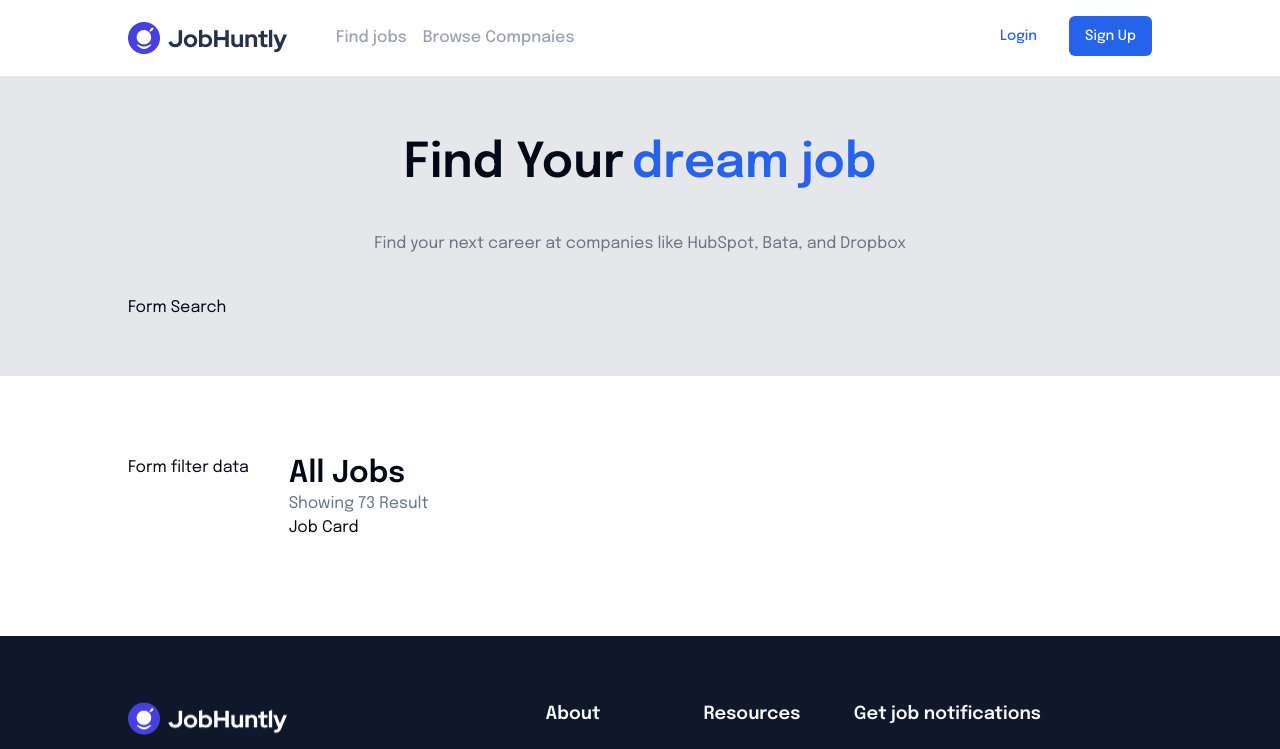
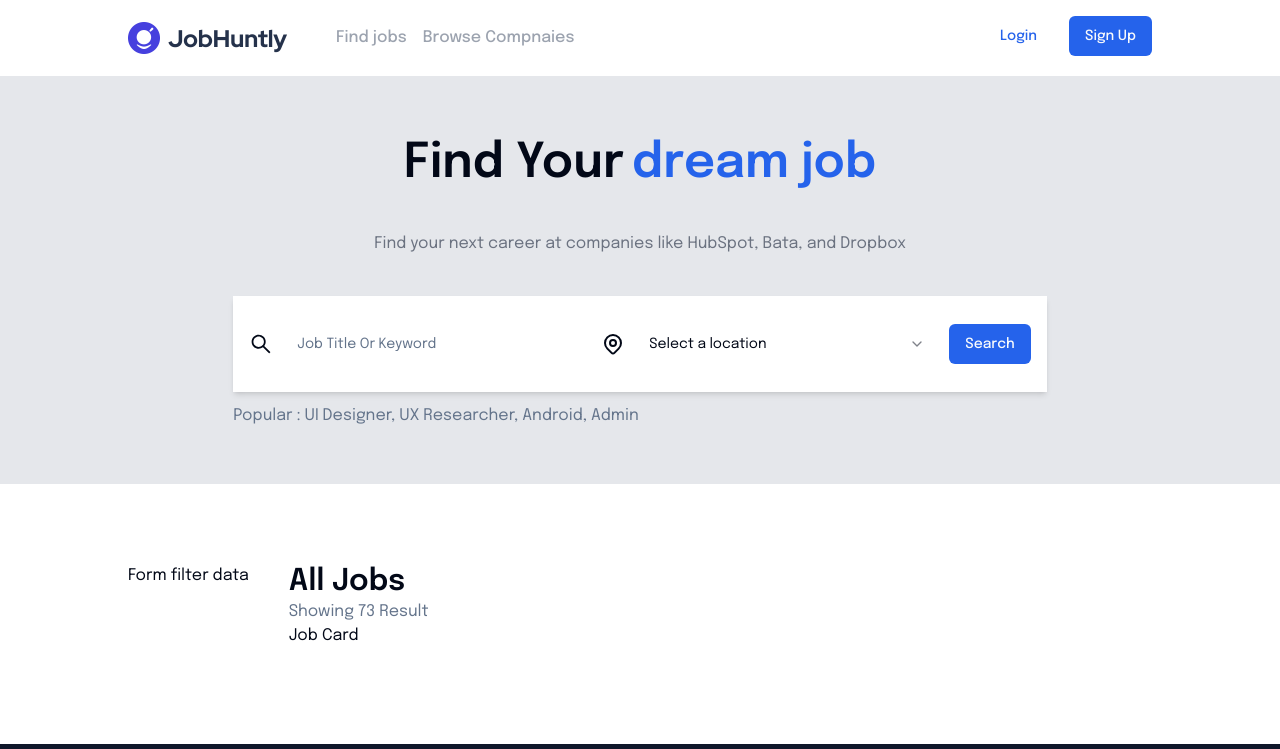
Before and after one commit to yoedi/job-portal-lp, a Next.js app: page /find-jobs in a window 1280 px wide. Shown: the top 749 px of the page. Built offline with nearby package versions, Linux system fonts and the light colour scheme.

Commit message:
Create Form Search Dynamic component

```diff
--- /dev/null
+++ b/src/components/organism/FormSearchDynamic/index.tsx
@@ -0,0 +1,53 @@
+import { Button } from "@/components/ui/button";
+import { Input } from "@/components/ui/input";
+import {
+  Select,
+  SelectContent,
+  SelectItem,
+  SelectTrigger,
+  SelectValue,
+} from "@/components/ui/select";
+import { FC } from "react";
+import { AiOutlineSearch } from "react-icons/ai";
+import { HiOutlineLocationMarker } from "react-icons/hi";
+
+interface FormSearchDynamicProps {}
+
+const FormSearchDynamic: FC<FormSearchDynamicProps> = ({}) => {
+  return (
+    <div className="mx-auto w-max">
+      <div className="bg-background p-4 shadow-md inline-flex items-center gap-4 relative w-max z-10 text-center">
+        <div className="inline-flex gap-3 items-center">
+          <AiOutlineSearch className="w-6 h-6" />
+          <Input
+            className="py-8 w-[300px] border-none"
+            placeholder="Job Title Or Keyword"
+          />
+        </div>
+        <div className="inline-flex gap-3 items-center">
+          <HiOutlineLocationMarker className="w-6 h-6" />
+          <Select>
+            <SelectTrigger className="w-[300px] border-none texty-gray-500 outline-none py-8">
+              <SelectValue placeholder="Select a location" />
+            </SelectTrigger>
+            <SelectContent>
+              <SelectItem value="light">Light</SelectItem>
+              <SelectItem value="dark">Dark</SelectItem>
+              <SelectItem value="system">System</SelectItem>
+            </SelectContent>
+          </Select>
+          <div>
+            <Button>Search</Button>
+          </div>
+        </div>
+      </div>
+      <div>
+        <div className="text-muted-foreground mt-3">
+          Popular : UI Designer, UX Researcher, Android, Admin
+        </div>
+      </div>
+    </div>
+  );
+};
+
+export default FormSearchDynamic;
--- a/src/containers/ExplorerDataContainer/index.tsx
+++ b/src/containers/ExplorerDataContainer/index.tsx
@@ -1,3 +1,4 @@
+import FormSearchDynamic from "@/components/organism/FormSearchDynamic";
 import Image from "next/image";
 import React, { FC } from "react";
 
@@ -33,7 +34,7 @@
           </div>
         </div>
         <div>
-          <div>Form Search</div>
+          <FormSearchDynamic />
         </div>
       </div>
       <div className="mt-20 mb-16 px-32 flex flex-row items-start gap-10">
```
